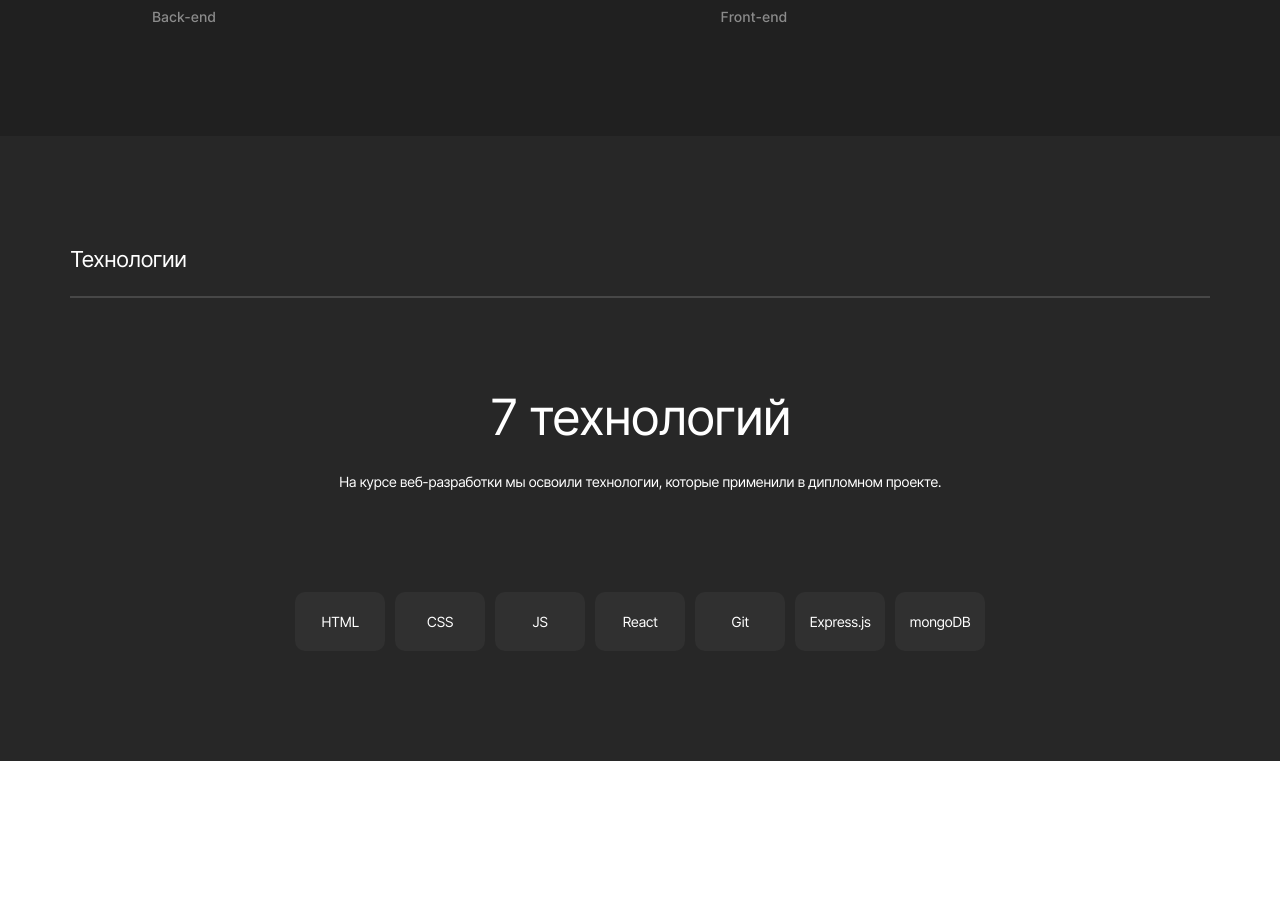
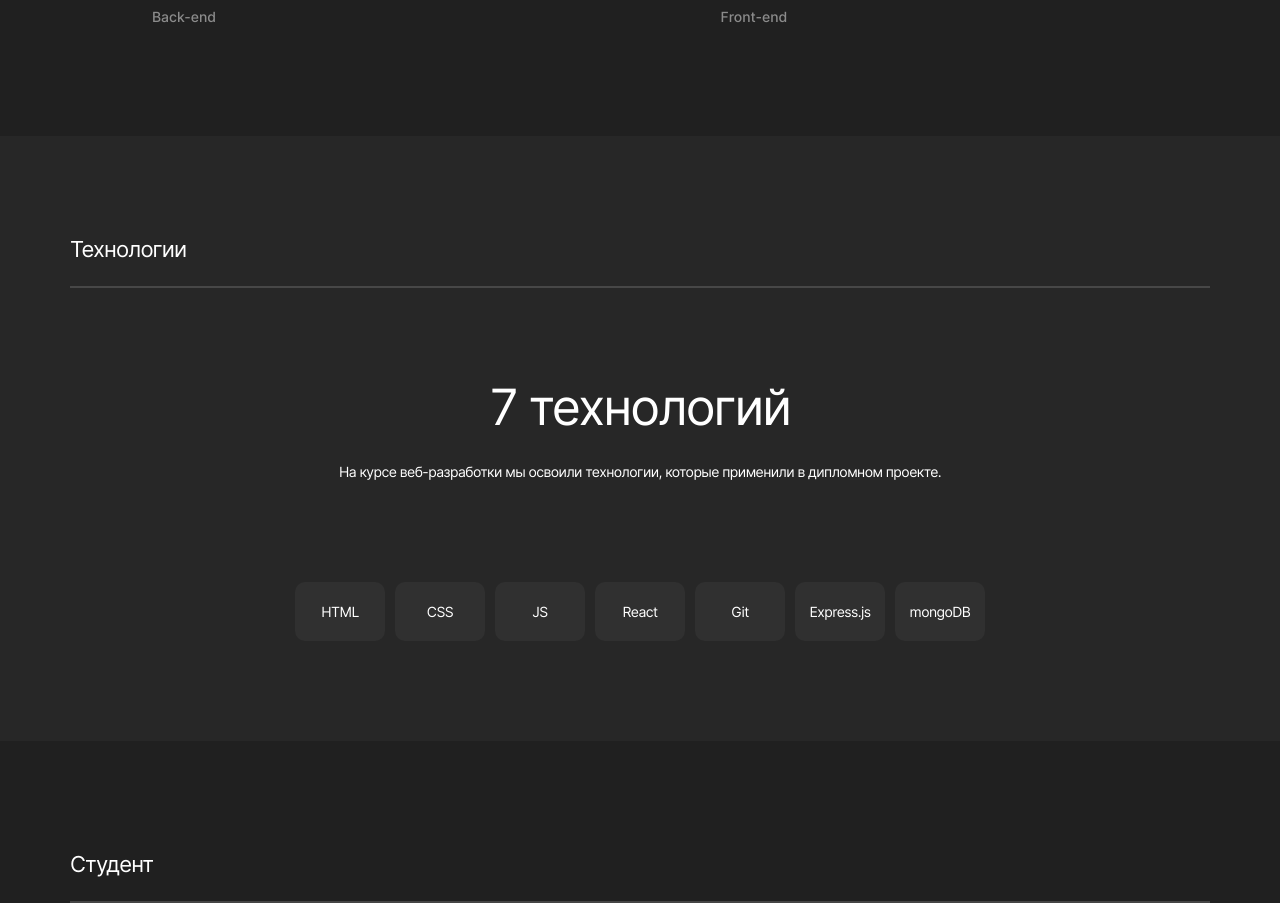
Before and after one commit to GreenGeranium/movies-explorer-frontend, a React app: page / in a window 1280 px wide. Shown: the part 1140-2043 px from the top of the page. Before the commit the page ends 1901 px from the top, so only its background shows below. Built offline with nearby package versions, Linux system fonts and the light colour scheme.

Commit message:
feat: сделать блок со студентом

```diff
--- /dev/null
+++ b/src/components/Main/AboutMe/AboutMe.js
@@ -0,0 +1,12 @@
+import "./AboutMe.scss";
+
+function AboutMe() {
+  return (
+    <section className="aboutme">
+      <h2 className="aboutme__title">Студент</h2>
+      <div className="aboutme__content"></div>
+    </section>
+  );
+}
+
+export default AboutMe;
--- /dev/null
+++ b/src/components/Main/AboutMe/AboutMe.scss
@@ -0,0 +1,28 @@
+.aboutme {
+  background: #202020;
+  padding: 110px 70px 0;
+  display: flex;
+  flex-direction: column;
+
+
+  &__title {
+    font-style: normal;
+    font-weight: 400;
+    font-size: 22px;
+    line-height: 27px;
+    letter-spacing: -0.04em;
+    color: #FFFFFF;
+    margin: 0;
+    display: flex;
+    flex-direction: column;
+    grid-area: title;
+
+    &:after {
+      border: 1px solid #545454;
+      content: "";
+      margin-top: 23px;
+      opacity: .7;
+    }
+  }
+
+}
--- a/src/components/Main/Main.js
+++ b/src/components/Main/Main.js
@@ -3,6 +3,7 @@ import Promo from "./Promo/Promo";
 import NavTab from "./NavTab/NavTab";
 import AboutProject from "./AboutProject/AboutProject";
 import Techs from "./Techs/Techs";
+import AboutMe from "./AboutMe/AboutMe";
 function Main() {
   return (
     <main className="main">
@@ -10,10 +11,11 @@ function Main() {
       <NavTab></NavTab>
       <AboutProject></AboutProject>
       <Techs></Techs>
+      <AboutMe></AboutMe>
       {/*
 
 
-      <AboutMe></AboutMe>
+
       <Portfolio></Portfolio>*/}
     </main>
   );
--- a/src/components/Main/Techs/Techs.scss
+++ b/src/components/Main/Techs/Techs.scss
@@ -1,6 +1,6 @@
 .techs {
   background: #272727;
-  padding: 110px 70px;
+  padding: 100px 70px;
   display: flex;
   flex-direction: column;
 
```
Also changed, not shown: src/components/Main/Techs/Techs.js (indentation only).
